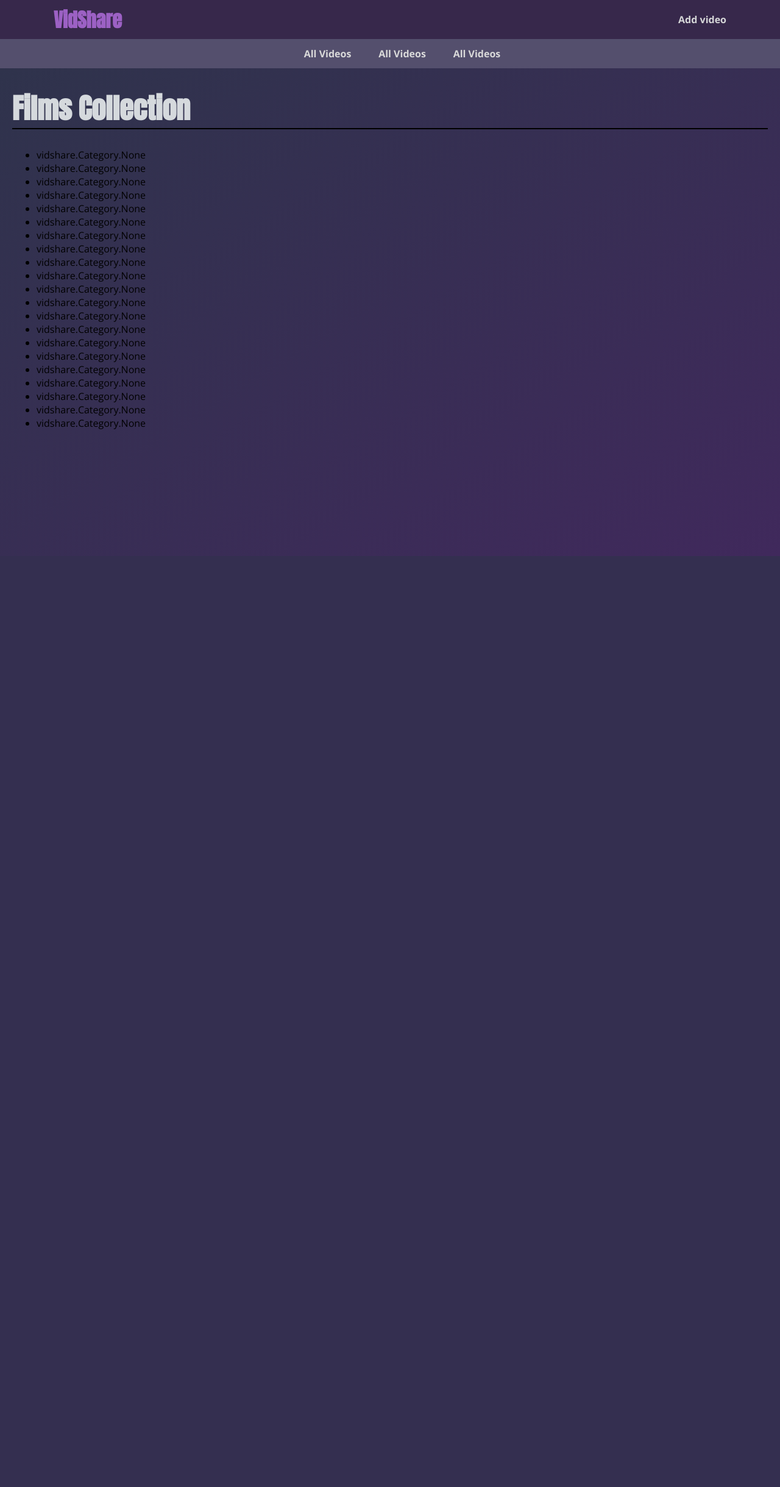
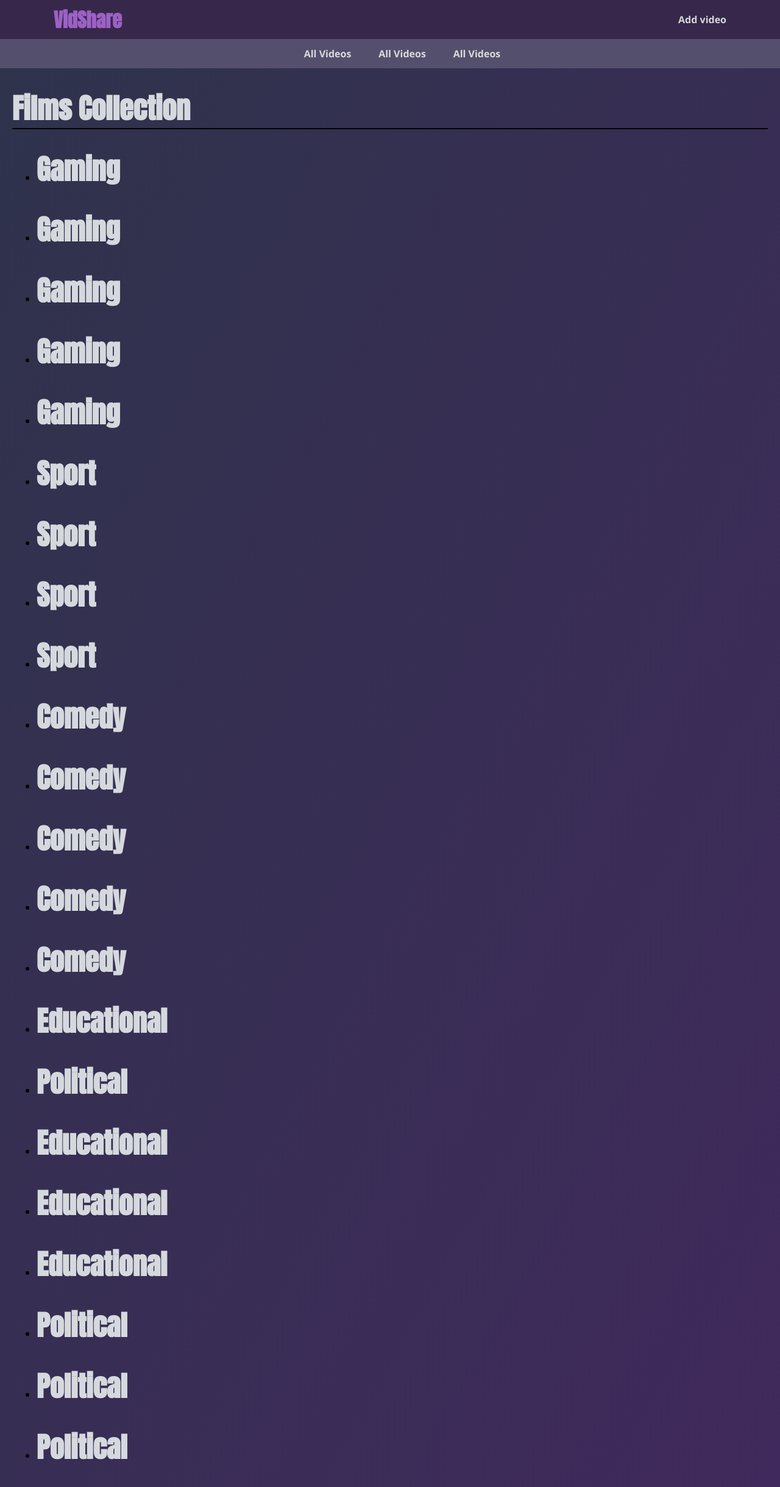
Before and after one commit to Kacpersl/vidShareBeta, a Django app: page /all-videos in a window 1280 px wide. Shown: the whole page at 61% size. Before the commit the page ends 704 px from the top, so only its background shows below. Run offline with Django 4.2, Linux system fonts and the light colour scheme; data comes from the database, SQL or seed files in the repository; some libraries are stand-ins or nearby versions.

Commit message:
fixed qs

```diff
--- a/vidshare/templates/vidshare/all-posts.html
+++ b/vidshare/templates/vidshare/all-posts.html
@@ -11,8 +11,14 @@
         <div class="video-block">
             <ul>
                 {% for video in videos %}
-                    <li>{{ video.category }}</video></li>
-                {% endfor %}
+
+                    {% for video_qs in video.category.all %}
+
+                    <li><h1>{{ video_qs }}</h1></li>
+
+                    {% endfor %}
+
+               {% endfor %}
             </ul>
         </div>
     </div>
--- a/vidshare/views.py
+++ b/vidshare/views.py
@@ -36,3 +36,14 @@ class VideosView(ListView):
     template_name = "vidshare/all-posts.html"
     model = Video
     context_object_name = "videos"
+    def get_context_data(self, **kwargs):
+        context = super().get_context_data(**kwargs)
+        videos = Video.objects.all()
+        for video in videos:
+            video_qs = video.category.all()
+            for qs in video_qs:
+                if "Sport" in str(qs):
+                    print(video.title)
+
+        context["sport_videos"] = Video.objects.filter()
+        return context
```
